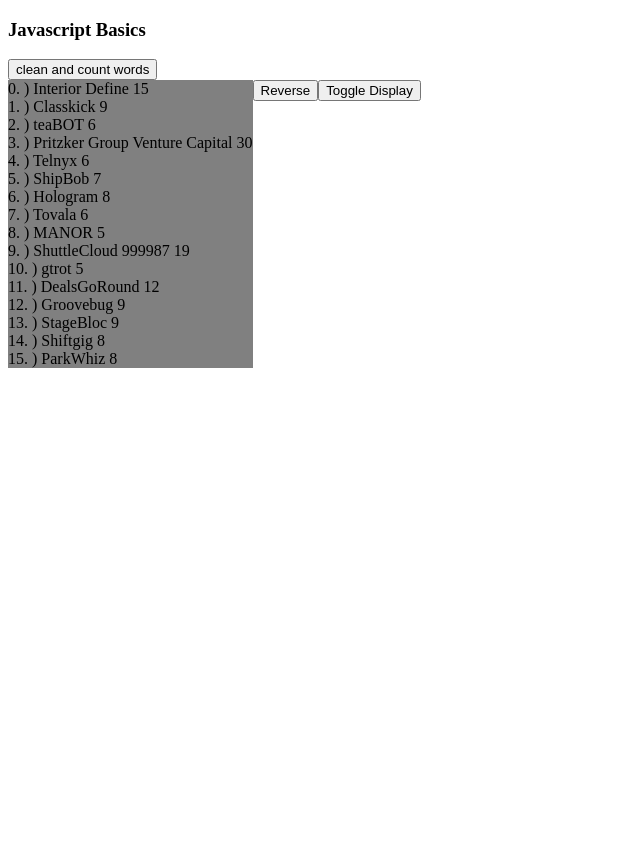
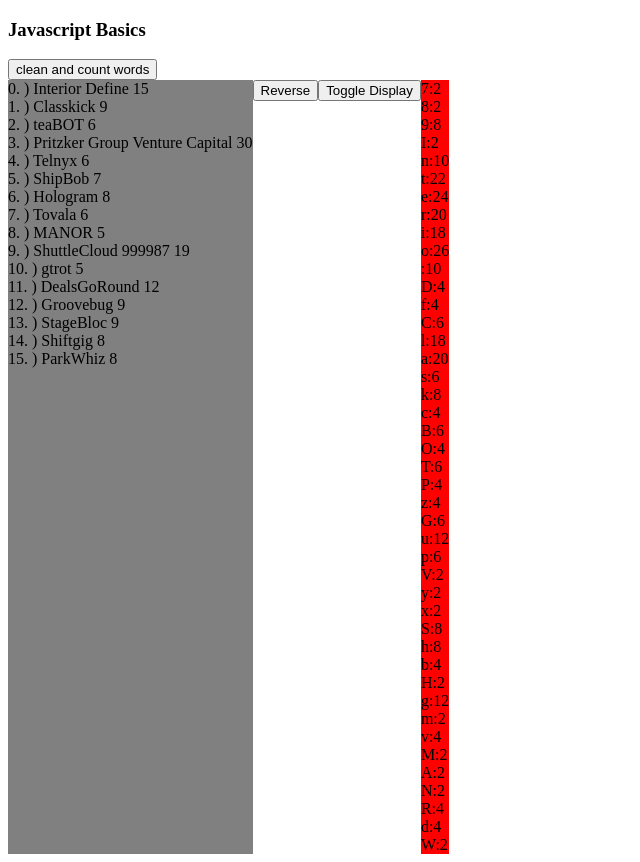
Before and after one commit to psons/javascript101, a plain HTML site: page index.html in a window 1280 px wide. Both pictures are taken after a click on the button "clean and count words". Shown: the whole page, without its empty margins (0-640 px from the left). Before the commit the page ends 800 px from the top, so only its background shows below. Drawn offline with Linux system fonts and the light colour scheme.

Commit message:
tally of characters works

```diff
--- a/index.html
+++ b/index.html
@@ -211,6 +211,9 @@
     }
 
     function cleanAndCountCharacters() {
+        /*
+        Event call back for the "clean and count words" button.
+        */
         cleanMode = ++cleanMode % 2
         console.log('CLEAN AND COUNT CHARACTERS', cleanMode);
         /*
@@ -218,12 +221,51 @@
               DISPLAYS THE NUMBER OF REMAINING CHARACTERS NEXT TO THE FULL WORD.
               DONT FORGET TO REMOVE LEADING AND TRAILING WHITESPACES AS WELL
         */
-        /*
-            renderCompanyNames() is sensative to the cleanMode
-        */
-        renderCompanyNames();
+        //is sensative to the cleanMod
+        renderCompanyNames()
+        // losds global object with the character tallies
+        tallyOfChars.loadListOfStrings(chicagoStartups.map(cleanString));
+        tallyOfChars.printMe();
+        initCount();
+        renderCount();
+
     }
 
+    function initCount() {
+        /*
+        creates countContainer as child of root.
+        */
+        var countContainer = document.createElement('div');
+        countContainer.id = 'countContainer';
+        countContainer.setAttribute('class', 'red');
+        document.getElementById('rootContainer').appendChild(countContainer);
+    }
+
+    function renderCount() {
+        /*
+        render element id=countContainer
+        or re-render it when called for an event.
+        */
+        var myCountContainer = document.getElementById('countContainer');
+        if (myCountContainer) {
+            if (myCountContainer.hasChildNodes()) {
+                // myPreviousListing only useful for consile debugging. Point here is to Delete content.
+                myPreviousListing = listAndDeleteInnerHTML(myCountContainer)
+            }
+            /*todo - put the tally data
+             - It should be created in the event callback that causes this.
+             - need the tally as a list of attribute:value strings
+             */
+            tallyOfChars.toListOfStrings().forEach(function(tallyLine, index) {
+                var childDiv = document.createElement('div');
+                var text = document.createTextNode(tallyLine);
+                childDiv.appendChild(text);
+                myCountContainer.appendChild(childDiv);
+            });
+        } else {
+            console.log("Trying to renderCount(), but element id=countContainer not initialized.")
+        }
+    }
 
     function initCompanyNames() {
         /*
@@ -278,6 +320,18 @@
         document.getElementById('rootContainer').appendChild(reverseContainer);
     }
 
+    function initTally() {
+        /*
+        creates tallyContainer as child of root,
+        then diaplays the character tallys
+        */
+        var tallyContainer = document.createElement('div');
+        tallyContainer.id = 'tallyContainer';
+        // TODO put a method in tallyOfChars to get the attribs as a list of somthing i can add to a div.
+        // TODO perhaps call renderList
+        document.getElementById('rootContainer').appendChild(tallyContainer);
+    }
+
     function btnFactory(aLabel, aCallback) {
         var btn = document.createElement('button');
         console.log("aLabel", aLabel)
@@ -312,6 +366,53 @@
         renderReverseWithoutReversing();
     }
 
+    /*
+    The tallyOfChars object has methods to load strings and creat
+    single character attributes is te count of the number of occurances in all strings loaded.
+    */
+    var tallyOfChars = {
+        data: {},
+        setAttr: function(dataAttr, val) {
+            this.data[dataAttr] = val;
+        },
+        tallyAttr: function(dataAttr) {
+            if (this.data[dataAttr]) {
+                this.data[dataAttr]++;
+            } else {
+                this.data[dataAttr] = 1;
+            }
+        },
+        loadString: function(aStr) {
+            for (ch in aStr) {
+                this.tallyAttr(aStr[ch]);
+            }
+        },
+        loadListOfStrings: function(aList) {
+            for (myItem in aList) {
+                this.loadString(aList[myItem]);
+                this.loadString(aList[myItem]);
+            }
+        },
+        toString: function() {
+            var val;
+            var retVal = "";
+            for (var dataAttr in this.data) {
+                retVal += dataAttr + ':' + this.data[dataAttr] + "\n"
+            }
+            return retVal;
+        },
+        toListOfStrings: function() {
+            var retList = [];
+            for (var dataAttr in this.data) {
+                retList.push(dataAttr + ':' + this.data[dataAttr])
+            }
+            return retList;
+        },
+        printMe: function() {
+            console.log(this.toString());
+        }
+    }
+
     function run() {
         instructions();
         initDocument();
@@ -344,11 +445,11 @@
                             HOMEWORK IS DUE WEDNESDAYS AT MIDNIGHT NO EXCEPTIONS.
                             dont forget to slack me the url to your github account as well.
 
-                            You can earn extra credit by using the provided css classes in the style tag or additionally
+                            TODO - You can earn extra credit by using the provided css classes in the style tag or additionally
                             you can pull in an external css library like bootstrap.  if you bring in bootstrap make sure to style
                             the buttons using bootstraps built in button styling classes.
 
-                            Additionally, can earn extra credit by using an object to count the number of occurrences
+                            TODO - Additionally, can earn extra credit by using an object to count the number of occurrences
                             of each character accross all startup names and style and display the results as part of the
                             "cleanAndCountCharacters" function.
 
```
